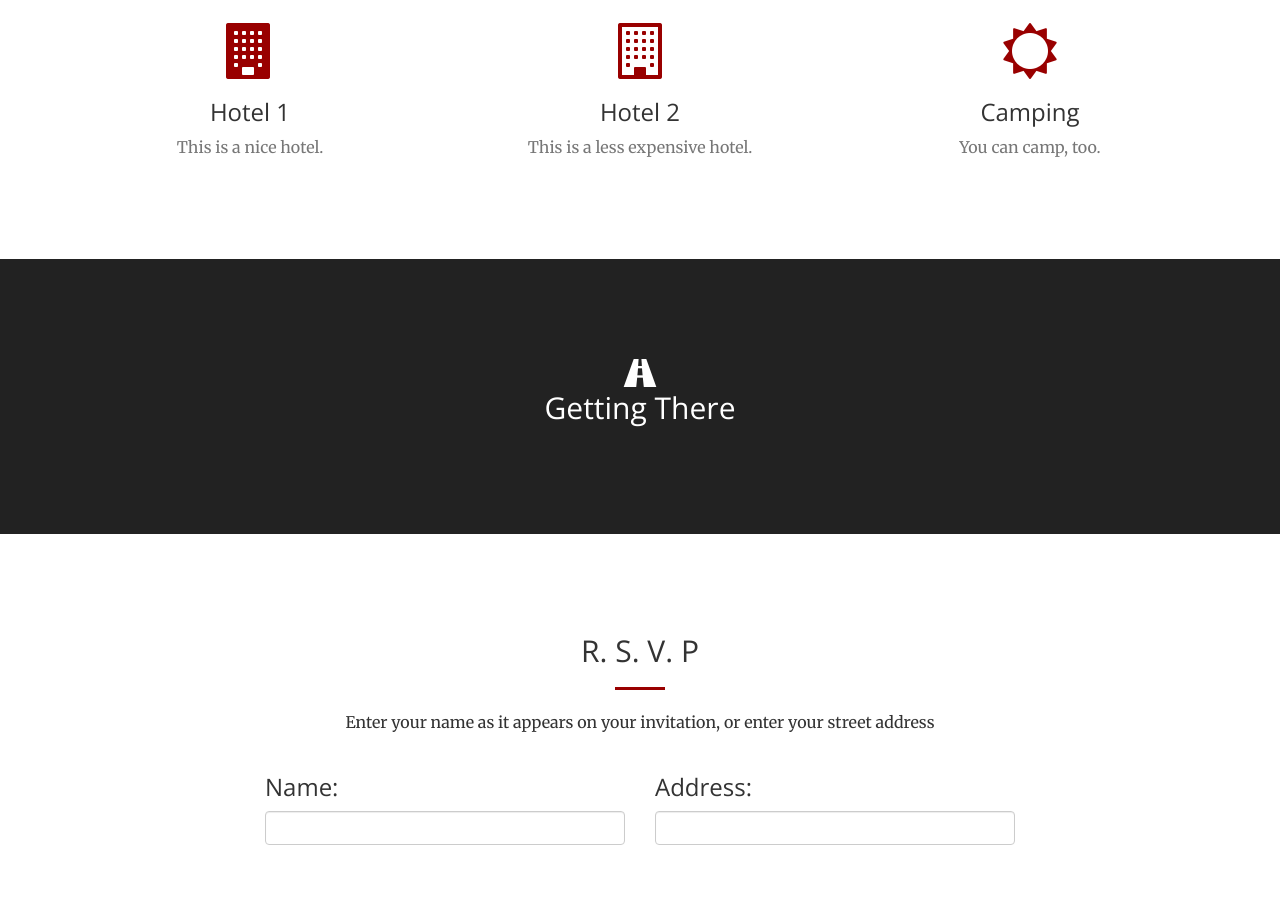
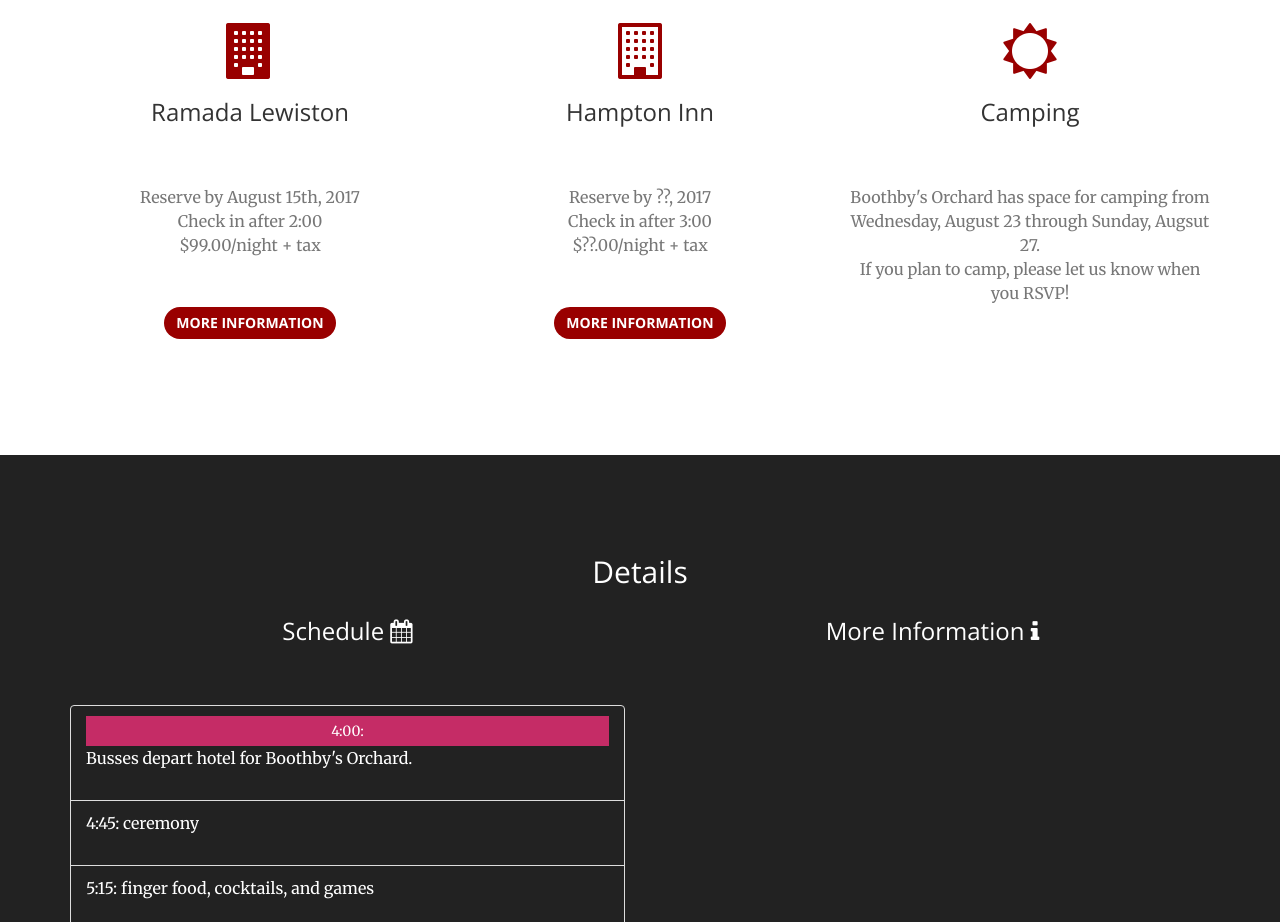
Before and after one commit to flyiniggle/hitched, a website: page index.html in a window 1280 px wide. Shown: the part 1878-2800 px from the top of the page. Drawn offline with nearby package versions, Linux system fonts and the light colour scheme.

Commit message:
added tons of info; start on styling the schedule all pretty like.

```diff
--- a/index.html
+++ b/index.html
@@ -56,7 +56,7 @@
                         <a class="page-scroll" href="#accommodations">Accomodations</a>
                     </li>
                     <li>
-                        <a class="page-scroll" href="#gettingThere">Getting There</a>
+                        <a class="page-scroll" href="#details">Details</a>
                     </li>
                     <li>
                         <a class="page-scroll" href="#rsvp">R. S. V. P</a>
@@ -205,33 +205,78 @@
                 <div class="col-lg-4 col-md-6 text-center">
                     <div class="service-box">
                         <i class="fa fa-4x fa-building text-primary sr-icons"></i>
-                        <h3>Hotel 1</h3>
-                        <p class="text-muted">This is a nice hotel.</p>
+                        <h3>Ramada Lewiston</h3>
+                        <aside>
+                                <p class="text-muted">Reserve by August 15th, 2017</p>
+                                <p class="text-muted">Check in after 2:00</p>
+                                <p class="text-muted">$99.00/night + tax</p>
+                        </aside>
+
+                        <a href="https://www.wyndhamhotels.com/ramada/lewiston-maine/ramada-conference-center-lewiston-auburn/overview" class="btn btn-primary btn-md">More Information</a>
                     </div>
                 </div>
                 <div class="col-lg-4 col-md-6 text-center">
                     <div class="service-box">
                         <i class="fa fa-4x fa-building-o text-primary sr-icons"></i>
-                        <h3>Hotel 2</h3>
-                        <p class="text-muted">This is a less expensive hotel.</p>
+                        <h3>Hampton Inn</h3>
+                        <aside>
+                                <p class="text-muted">Reserve by ??, 2017</p>
+                                <p class="text-muted">Check in after 3:00</p>
+                                <p class="text-muted">$??.00/night + tax</p>
+                        </aside>
+
+                        <a href="http://hamptoninn3.hilton.com/en/hotels/maine/hampton-inn-lewiston-auburn-PWMLAHX/index.html" class="btn btn-primary btn-md">More Information</a>
                     </div>
                 </div>
-                <div class="col-lg-4 col-md-6 text-center">
-                    <div class="service-box">
+                <div class="col-lg-4 col-md-6">
+                    <div class="service-box text-center">
                         <i class="fa fa-4x fa-sun-o text-primary sr-icons"></i>
                         <h3>Camping</h3>
-                        <p class="text-muted">You can camp, too.</p>
+                        <aside>
+                                <p class="text-muted">Boothby's Orchard has space for camping from Wednesday, August 23 through Sunday, Augsut 27.</p>
+                                <p class="text-muted">If you plan to camp, please let us know when you RSVP!</p>
+                        </aside>
                     </div>
                 </div>
             </div>
         </div>
     </section>
-    <section id="gettingThere" class="bg-dark">
+    <section id="details" class="bg-dark">
         <div class="container">
             <div class="row">
                 <div class="col-lg-12 text-center">
-                    <span class="glyphicon glyphicon-road fa-2x" aria-hidden="true"></span>
-                    <h2 class="section-heading">Getting There</h2>
+                    <h2 class="section-heading">Details</h2>
+                </div>
+                <div class="col-lg-6">
+                    <h3 class="text-center">Schedule <span class="fa fa-calendar" aria-hidden="true"></span></h3>
+                    <aside>
+                        <ul class="list-group">
+                            <li class="list-group-item bg-dark">
+                                <time datetime="2014-07-20">
+                                        <span class="time">4:00: </span>
+                                </time>
+                                <p>Busses depart hotel for Boothby's Orchard.</p>
+                            </li>
+                            <li class="list-group-item bg-dark">
+                                <p><span>4:45: </span>ceremony</p>
+                            </li>
+                            <li class="list-group-item bg-dark">
+                                <p><span>5:15: </span>finger food, cocktails, and games</p>
+                            </li>
+                            <li class="list-group-item bg-dark">
+                                <p><span>6:30: </span>dinner</p>
+                            </li>
+                            <li class="list-group-item bg-dark">
+                                <p><span>7:30: </span>dancing and games</p>
+                            </li>
+                            <li class="list-group-item bg-dark">
+                                <p><span>11:00: </span>Busses Boothby's Orchard and return to hotels.</p>
+                            </li>
+                        </ul>
+                    </aside>
+                </div>
+                <div class="col-lg-6">
+                    <h3 class="text-center">More Information <span class="fa fa-info" aria-hidden="true"></span></h3>
                 </div>
             </div>
         </div>
--- a/less/creative.less
+++ b/less/creative.less
@@ -363,3 +363,13 @@
 body {
     webkit-tap-highlight-color: @gray-darker;
 }
+
+time {
+		display: inline-block;
+		width: 100%;
+		color: rgb(255, 255, 255);
+		background-color: rgb(197, 44, 102);
+		padding: 5px;
+		text-align: center;
+		text-transform: uppercase;
+	}
```
Also changed, not shown: css/creative.css, css/creative.min.css.
